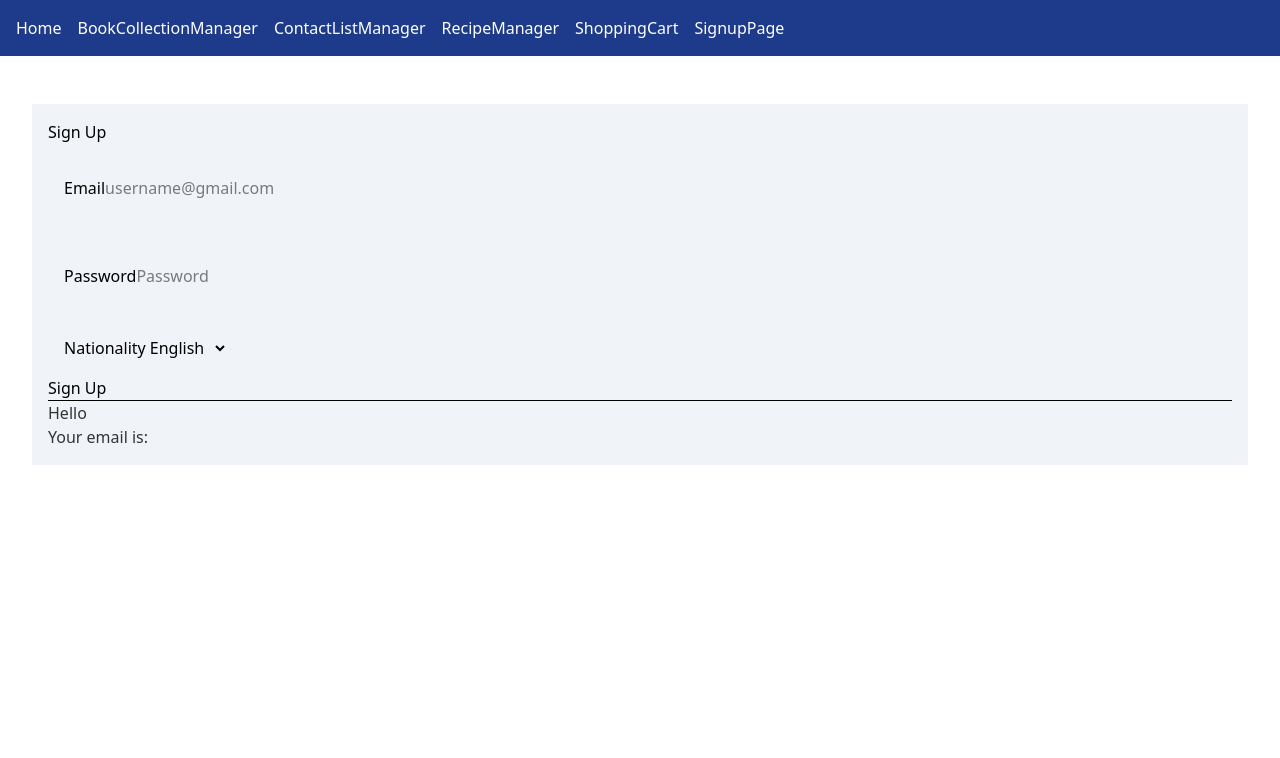
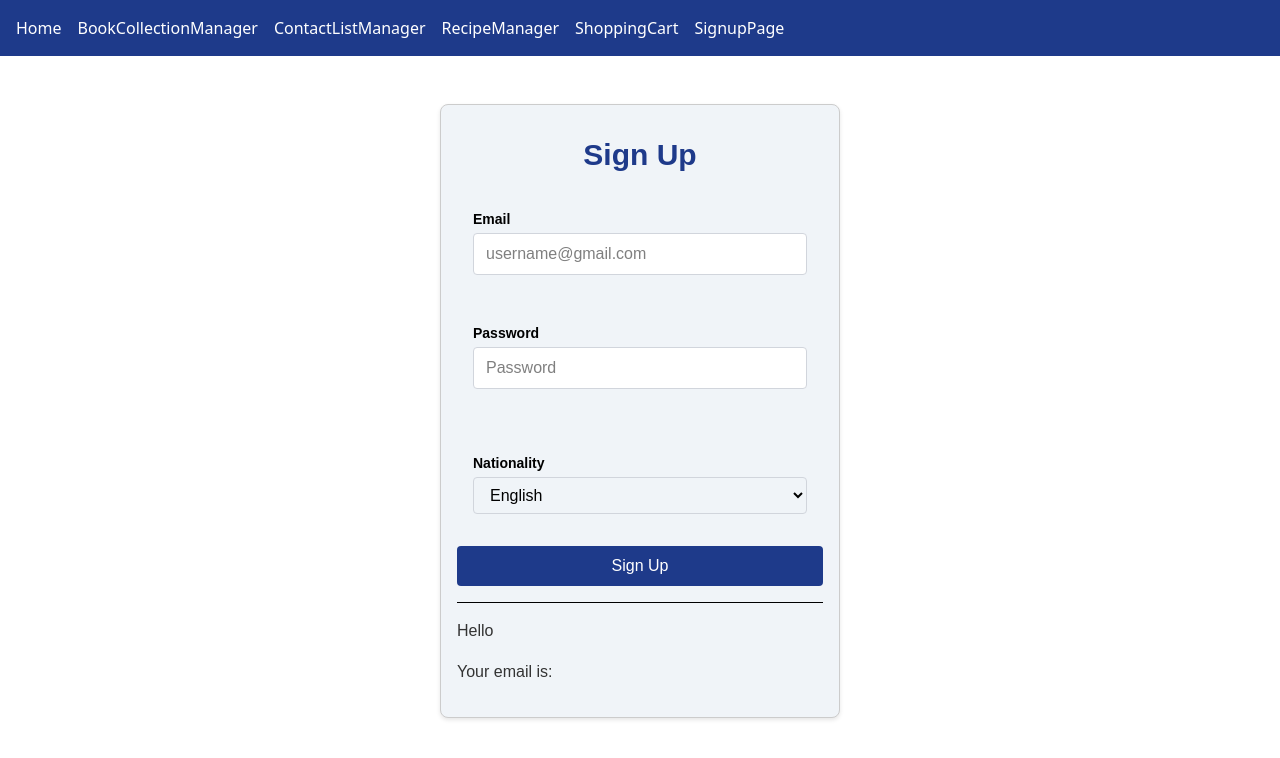
Before and after one commit to vickneee/cm1, a React (Vite) app: page /#/signup in a window 1280 px wide. Shown: the top 758 px of the page. Built offline with nearby package versions, Linux system fonts and the light colour scheme.

Commit message:
Add Signup page

```diff
--- a/src/components/SignupPage/SignupPage.css
+++ b/src/components/SignupPage/SignupPage.css
@@ -0,0 +1,25 @@
+.sign-in-container {
+    font-family: sans-serif;
+    margin: 20px auto; /* Center the container */
+    max-width: 400px; /* Set a maximum width */
+    padding: 20px;
+    border: 1px solid #ccc;
+    border-radius: 8px;
+    box-shadow: 0 2px 4px rgba(0, 0, 0, 0.1); /* Add a subtle shadow */
+    background-color: #f9f9f9; /* Light background color */
+}
+
+.sign-in-container h2 {
+    color: #1e3a8a;
+    text-align: center;
+    margin-bottom: 20px;
+}
+
+.sign-up-btn {
+    background-color: #1e3a8a;
+}
+
+.sign-up-btn:hover {
+    background-color: #2a4ca8;
+    cursor: pointer;
+}
--- a/src/components/SignupPage/SignupPage.jsx
+++ b/src/components/SignupPage/SignupPage.jsx
@@ -39,11 +39,11 @@ const SignupPage = () => {
   };
 
   return (
-      <div>
-        <h2>Sign Up</h2>
+      <div className="sign-in-container">
+        <h2 className="text-3xl font-bold mt-4">Sign Up</h2>
         <form>
-          <div className="mb-8">
-            <label htmlFor="email">
+          <div className="">
+            <label className="block text-sm font-semibold mb-1" htmlFor="email">
               Email
             </label>
             <input
@@ -53,6 +53,13 @@ const SignupPage = () => {
                 placeholder="username@gmail.com"
                 value={email}
                 onChange={handleEmailChange}
+                className={`w-full px-3 py-2 rounded bg-white border ${
+                    emailValid === null
+                        ? "border-gray-300"
+                        : emailValid
+                            ? "border-green-500"
+                            : "border-red-500"
+                }`}
             />
             {emailValid === false && (
                 <p>Invalid email address</p>
@@ -61,8 +68,8 @@ const SignupPage = () => {
                 <p>You typed a valid email</p>
             )}
           </div>
-          <div>
-            <label
+          <div className="mb-8">
+            <label className="block text-sm font-semibold mb-1"
                 htmlFor="password">
               Password
             </label>
@@ -73,6 +80,13 @@ const SignupPage = () => {
                 placeholder="Password"
                 value={password}
                 onChange={handlePasswordChange}
+                className={`w-full px-3 py-2 rounded bg-white border ${
+                    passwordStrong === null
+                        ? "border-gray-300"
+                        : passwordStrong
+                            ? "border-green-500"
+                            : "border-red-500"
+                }`}
             />
             {passwordStrong === false && (
                 <p>Your password is too weak</p>
@@ -82,7 +96,7 @@ const SignupPage = () => {
             )}
           </div>
           <div>
-            <label
+            <label className="block text-sm font-semibold mb-1"
                 htmlFor="nationality">
               Nationality
             </label>
@@ -90,7 +104,8 @@ const SignupPage = () => {
                 id="nationality"
                 name="nationality"
                 value={nationality}
-                onChange={(e) => setNationality(e.target.value)}>
+                onChange={(e) => setNationality(e.target.value)}
+                className="w-full px-3 py-2 border rounded border-gray-300">
               <option value="fi">Finnish</option>
               <option value="en">English</option>
               <option value="de">German</option>
@@ -98,12 +113,13 @@ const SignupPage = () => {
             </select>
           </div>
           <button
-              type="submit">
+              type="submit"
+              className="sign-up-btn w-full mb-4 mt-4 text-white py-2 rounded transition duration-200">
             Sign Up
           </button>
           <hr />
-          <p>{greetings[nationality]}</p>
-          <p >
+          <p className="text-lg mb-4 mt-4">{greetings[nationality]}</p>
+          <p className="text-lg mb-4">
             {yourEmailIs[nationality]} {email}
           </p>
         </form>
```
